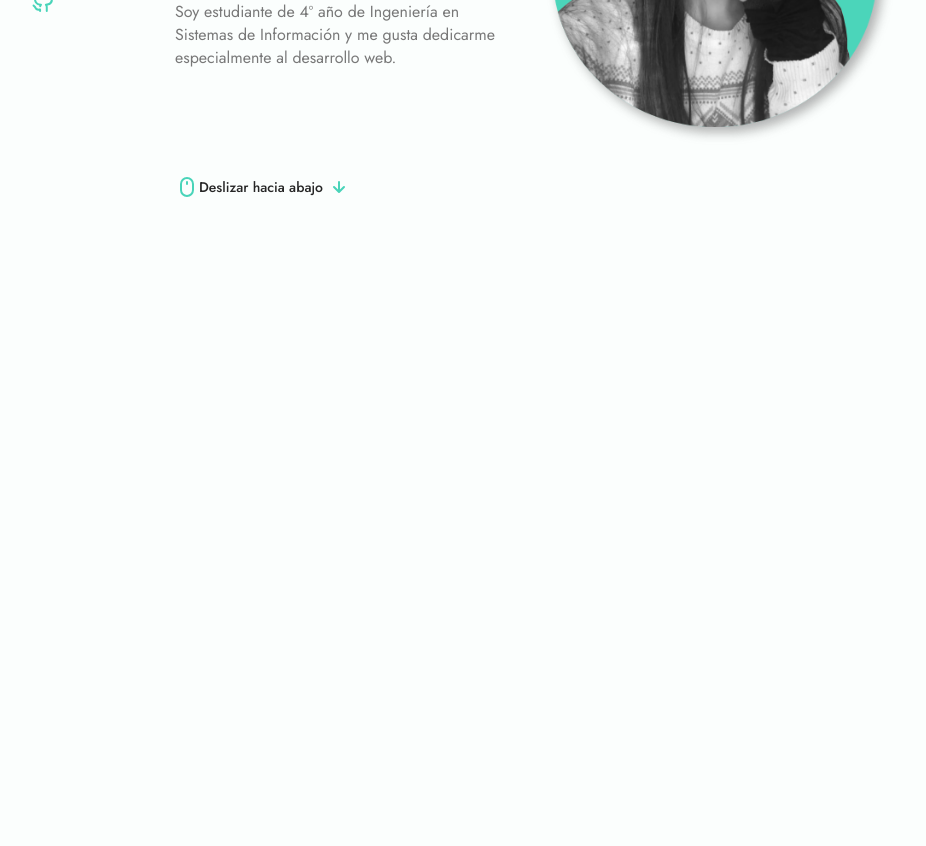
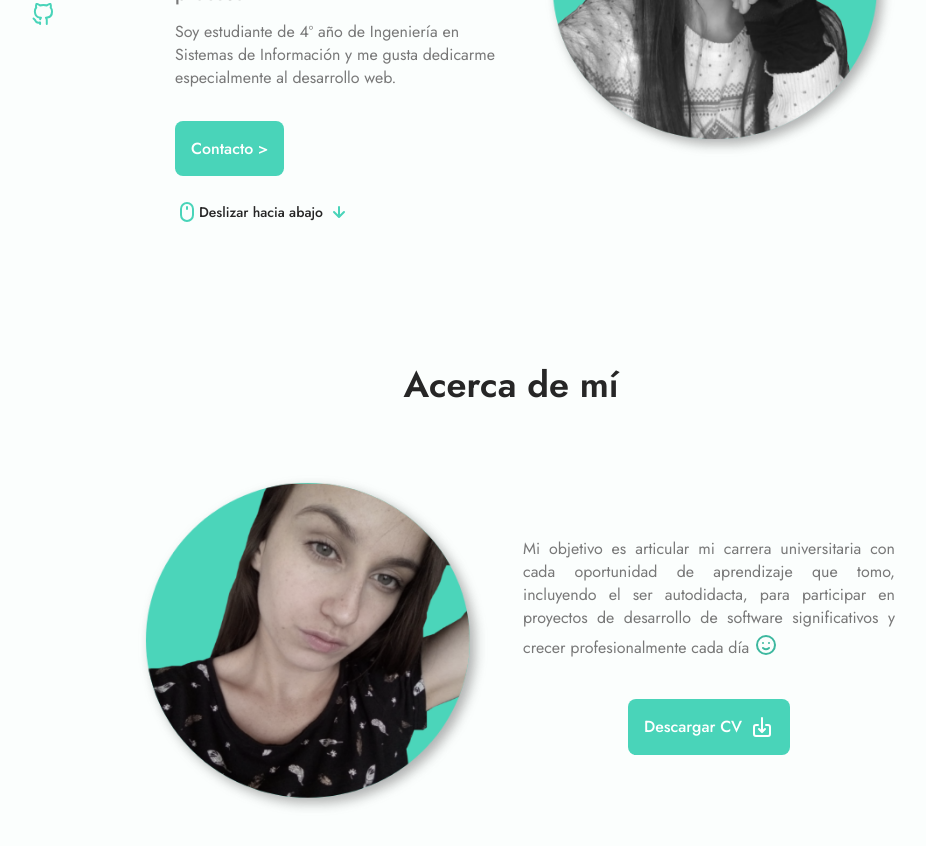
Before and after one commit to JulietaEsains/portfolio, a React (Vite) app: page / in a window 1280 px wide. Shown: the part 340-1186 px from the top of the page, without its empty margins (129-1055 px from the left). Before the commit the page ends 800 px from the top, so only its background shows below. Built offline with nearby package versions, Linux system fonts and the light colour scheme.

Commit message:
sección 'about'

```diff
--- a/src/components/header/NavItem.jsx
+++ b/src/components/header/NavItem.jsx
@@ -5,7 +5,6 @@ function NavItem({ href, section, toggleMenuShown }) {
   return (
     <Link
       activeClass="active-link"
-      smooth
       spy
       to={href}
       className="nav__item nav__link"
--- a/src/components/home/HomeData.jsx
+++ b/src/components/home/HomeData.jsx
@@ -11,6 +11,13 @@ function HomeData() {
         Soy estudiante de 4º año de Ingeniería en Sistemas de Información y me
         gusta dedicarme especialmente al desarrollo web.
       </p>
+      <a
+        href="mailto:jesains@gmail.com"
+        target="_blank"
+        className="btn btn-flex"
+      >
+        Contacto {">"}
+      </a>
     </div>
   );
 }
--- a/src/sections/About.jsx
+++ b/src/sections/About.jsx
@@ -1,5 +1,32 @@
+import aboutMe from "../assets/img/aboutMe.png";
+import cv from "../assets/pdf/Curriculum Vitae.pdf";
+import UilSmile from "@iconscout/react-unicons/icons/uil-smile";
+import UilDownloadAlt from "@iconscout/react-unicons/icons/uil-download-alt";
+import "../styles/about/about.css";
+
 function About() {
-  return <section className="about section" id="about"></section>;
+  return (
+    <section className="about section" id="about">
+      <h2 className="section__title">Acerca de mí</h2>
+      <div className="about__container container grid">
+        <img src={aboutMe} alt="Julieta Esains" className="about__img" />
+        <div className="about__data">
+          <p className="about__description">
+            Mi objetivo es articular mi carrera universitaria con cada
+            oportunidad de aprendizaje que tomo, incluyendo el ser autodidacta,
+            para participar en proyectos de desarrollo de software
+            significativos y crecer profesionalmente cada día{" "}
+            <UilSmile className="about__description-icon" />
+          </p>
+          <div className="about__btn">
+            <a download="" href={cv} className="btn btn-flex">
+              Descargar CV <UilDownloadAlt className="btn-icon" />
+            </a>
+          </div>
+        </div>
+      </div>
+    </section>
+  );
 }
 
 export default About;
--- /dev/null
+++ b/src/styles/about/about.css
@@ -0,0 +1,34 @@
+.about__img {
+  justify-self: center;
+  align-self: center;
+}
+
+.about__description {
+  text-align: justify;
+  margin-bottom: var(--mb-2-5);
+}
+
+.about__btn {
+  display: flex;
+  justify-content: center;
+}
+
+.about__description-icon {
+  color: var(--first-color-alt);
+  position: relative;
+  top: 0.25rem;
+}
+
+/* MEDIA QUERIES */
+
+/* Para dispositivos medianos */
+@media screen and (min-width: 768px) {
+  .about__container {
+    column-gap: 5rem;
+    align-items: center;
+  }
+
+  .about__img {
+    width: 350px;
+  }
+}
--- a/src/styles/app.css
+++ b/src/styles/app.css
@@ -23,7 +23,7 @@ h2,
 h3,
 h4 {
   color: var(--title-color);
-  font-weight: var(--font-semi-bold);
+  font-weight: var(--semi-bold-font);
 }
 
 ul {
@@ -105,12 +105,12 @@ img {
 ::-webkit-scrollbar {
   width: 0.6rem;
   background-color: var(--scroll-bar-color);
-  border-radius: .5rem;
+  border-radius: 0.5rem;
 }
 
 ::-webkit-scrollbar-thumb {
   background-color: var(--scroll-thumb-color);
-  border-radius: .5rem;
+  border-radius: 0.5rem;
 }
 
 ::-webkit-scrollbar-thumb:hover {
@@ -140,6 +140,14 @@ img {
 }
 
 /* Para dispositivos medianos */
+@media screen and (min-width: 568px) {
+  .about__container,
+  .skills__container,
+  .footer__container {
+    grid-template-columns: repeat(2, 1fr);
+  }
+}
+
 @media screen and (min-width: 768px) {
   .container {
     margin-left: auto;
```
Also changed, not shown: src/assets/img/aboutMe.png (added), 1 other file (tests, documents, lock files or other folders).
